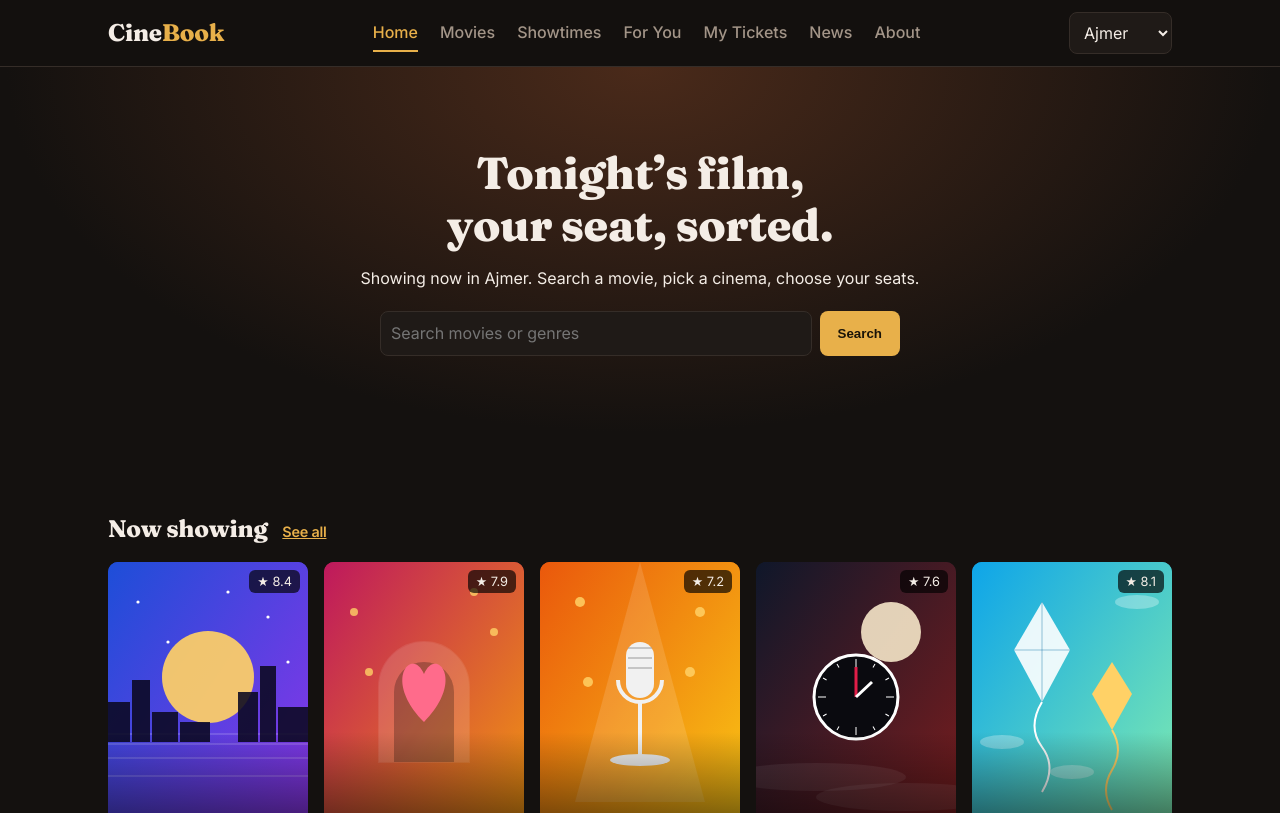
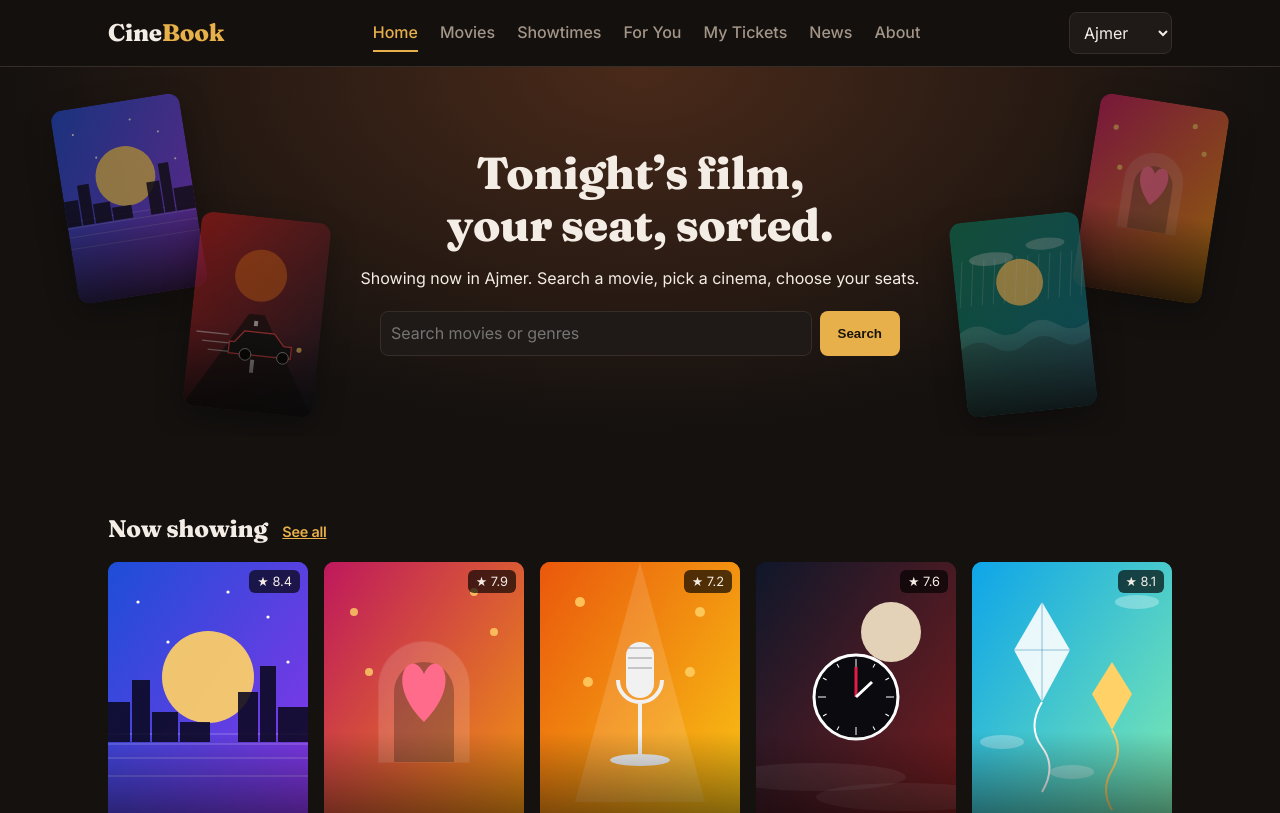
Before and after one commit to Lalitprajapat47/movie-ticket-booking-system, a React (Vite) app: page / in a window 1280 px wide. Shown: the top 813 px of the page. Built offline with nearby package versions, Linux system fonts and the light colour scheme.

Commit message:
feat: add Poster component to Home page for enhanced movie display

```diff
--- a/src/pages/Home.jsx
+++ b/src/pages/Home.jsx
@@ -1,7 +1,8 @@
 import { useState } from 'react'
 import { Link, useNavigate } from 'react-router-dom'
 import MovieCard from '../components/MovieCard.jsx'
-import { MOVIES, GENRES, OFFERS } from '../data'
+import { MOVIES, GENRES, OFFERS, byId } from '../data'
+import Poster from '../components/Poster.jsx'
 import { useApp } from '../store.jsx'
 export default function Home() {
   const [q, setQ] = useState(''); const nav = useNavigate(); const { track, city } = useApp()
@@ -10,6 +11,7 @@ export default function Home() {
   const go = e => { e.preventDefault(); if (q.trim()) track('search', { q: q.trim() }); nav(`/movies?q=${encodeURIComponent(q)}`) }
   return (<>
     <section className="hero">
+      <div className="hp" aria-hidden="true">{[1, 6, 2, 7].map((id, i) => <div key={id} className={`hpc hp${i}`}><Poster m={byId(id)} /></div>)}</div>
       <h1>Tonight’s film,<br />your seat, sorted.</h1>
       <p>Showing now in {city}. Search a movie, pick a cinema, choose your seats.</p>
       <form onSubmit={go}><input value={q} onChange={e => setQ(e.target.value)} placeholder="Search movies or genres" aria-label="Search movies" /><button className="btn">Search</button></form>
```
